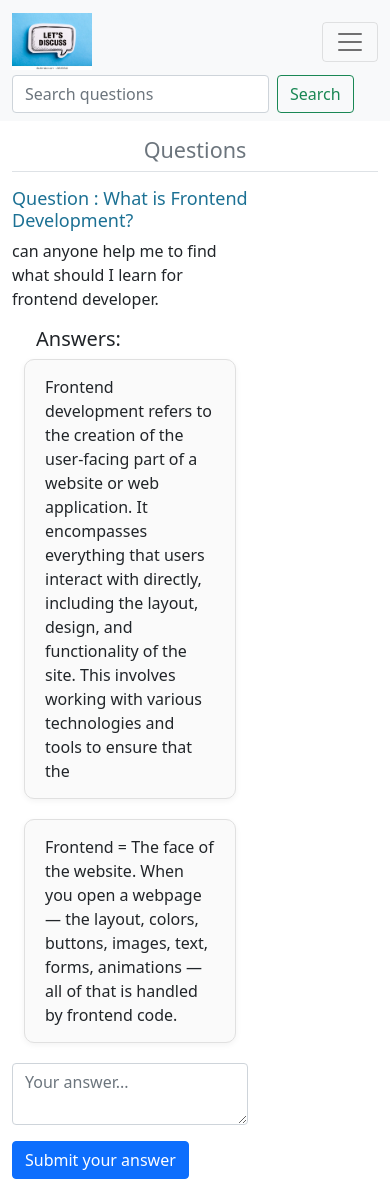
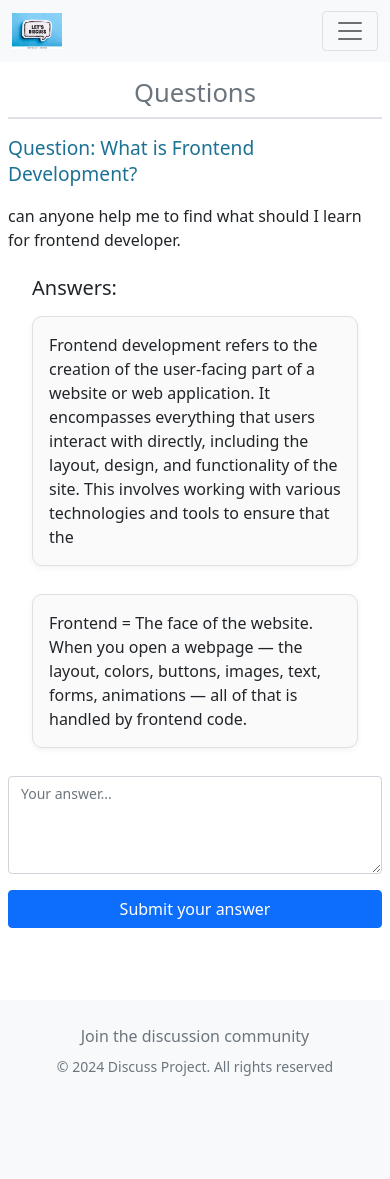
Before and after one commit to hrithiker/php-project-discuss, a PHP site: page /?q-id=1 in a window 390 px wide. After the commit the page ends 1076 px from the top, so only its background shows below. Run offline with PHP 8.4, Linux system fonts and the light colour scheme; data comes from the database, SQL or seed files in the repository; data that the repository does not hold is empty.

Commit message:
Many changes are done. Mobile view are done. Causeable  error fixed.

```diff
--- a/client/answers.php
+++ b/client/answers.php
@@ -1,16 +1,20 @@
 <div class="container">
-    <div class="">
-    <h5 style="text-align: left !important;">Answers:</h5>
+    <div class="row">
+        <div class="col-12">
+            <h5 class="mb-3">Answers:</h5>
 
             <?php
             $query = "select * from answers where question_id=$qid";
             $result = $conn->query($query);
             foreach ($result as $row) {
                 $answer = $row['answer'];
-            echo "<div class='row'>
-<p class='answer-wrapper'>$answer</p>
+                echo "<div class='row mb-3'>
+                        <div class='col-12'>
+                            <div class='answer-wrapper p-3'>$answer</div>
+                        </div>
                     </div>";
             }
             ?>
         </div>
     </div>
+</div>
--- a/client/commonFiles.php
+++ b/client/commonFiles.php
@@ -1,3 +1,9 @@
-<link href="https://cdn.jsdelivr.net/npm/bootstrap@5.0.2/dist/css/bootstrap.min.css" rel="stylesheet" integrity="sha384-EVSTQN3/azprG1Anm3QDgpJLIm9Nao0Yz1ztcQTwFspd3yD65VohhpuuCOmLASjC" crossorigin="anonymous">
-<script src="https://cdn.jsdelivr.net/npm/bootstrap@5.0.2/dist/js/bootstrap.bundle.min.js" integrity="sha384-MrcW6ZMFYlzcLA8Nl+NtUVF0sA7MsXsP1UyJoMp4YLEuNSfAP+JcXn/tWtIaxVXM" crossorigin="anonymous"></script>
-<link rel="stylesheet" href="./public/styles.css" />
+<!-- Bootstrap CSS -->
+<link
+    href="https://cdn.jsdelivr.net/npm/bootstrap@5.0.2/dist/css/bootstrap.min.css"
+    rel="stylesheet"
+    integrity="sha384-EVSTQN3/azprG1Anm3QDgpJLIm9Nao0Yz1ztcQTwFspd3yD65VohhpuuCOmLASjC"
+    crossorigin="anonymous">
+
+<!-- Custom Styles -->
+<link rel="stylesheet" href="./public/styles.css">
--- /dev/null
+++ b/client/footer.php
@@ -0,0 +1,10 @@
+<footer class="bg-light py-4 mt-5">
+    <div class="container">
+        <div class="row">
+            <div class="col-12 text-center">
+                <p class="text-muted mb-2">Join the discussion community</p>
+                <p class="mb-0 text-muted small">&copy; 2024 Discuss Project. All rights reserved</p>
+            </div>
+        </div>
+    </div>
+</footer>
--- a/client/header.php
+++ b/client/header.php
@@ -9,7 +9,7 @@
 ?>
 
 <nav class="navbar navbar-expand-lg navbar-light bg-light">
-    <div class="container   ">
+    <div class="container">
         <a class="navbar-brand" href="./">
             <img src="./public/discuss.webp" alt="iso">
         </a>
@@ -20,14 +20,15 @@
         </button>
 
         <div class="collapse navbar-collapse" id="navbarNav">
-            <ul class="navbar-nav">
+            <!-- Added me-auto to push search form to right -->
+            <ul class="navbar-nav me-auto">
                 <li class="nav-item">
                     <a class="nav-link active" aria-current="page" href="./">Home</a>
                 </li>
 
                 <?php if ($username): ?>
                     <li class="nav-item">
-                        <a class="nav-link " href="./server/requests.php?logout=true">
+                        <a class="nav-link" href="./server/requests.php?logout=true">
                             Logout (<?php echo ucfirst(htmlspecialchars($username)); ?>)
                         </a>
                     </li>
@@ -41,19 +42,21 @@
                     <li class="nav-item">
                         <a class="nav-link" href="?signup=true">SignUp</a>
                     </li>
-                    <li class="nav-item"> <a class="nav-link" href="?login=true">Login</a>
+                    <li class="nav-item">
+                        <a class="nav-link" href="?login=true">Login</a>
                     </li>
-
                 <?php endif; ?>
 
                 <li class="nav-item">
                     <a class="nav-link" href="?latest=true">Latest Questions</a>
                 </li>
             </ul>
+
+            <!-- Moved search form inside collapse and added mobile styling -->
+            <form class="d-flex mt-3 mt-lg-0" action="">
+                <input class="form-control me-2" name="search" type="search" placeholder="Search questions">
+                <button class="btn btn-outline-success" type="submit">Search</button>
+            </form>
         </div>
-        <form class="d-flex" action="">
-            <input class="form-control me-2" name="search" type="search" placeholder="Search questions">
-            <button class="btn btn-outline-success" type="submit">Search</button>
-        </form>
     </div>
 </nav>
--- a/client/questiondetail.php
+++ b/client/questiondetail.php
@@ -1,44 +1,46 @@
-<div class="container mt-3 ">
-<h4 class="heading text-secondary fw-semibold border-bottom pb-2 mb-3">Questions </h4>
+<div class="container mt-3">
+    <h4 class="heading text-secondary fw-semibold border-bottom pb-2 mb-3">Questions</h4>
+
     <div class="row">
-        <div class="col-8">
+        <!-- Main Content - becomes full width on mobile -->
+        <div class="col-12 col-lg-8">
             <?php
             include("./common/db.php");
-            $query = "select * from questions where id =$qid";
+            $query = "select * from questions where id = $qid";
             $result = $conn->query($query);
             $row = $result->fetch_assoc();
-            // $cid = $row['category_id'];
-            echo "<h4 class='margin-bottom-15 question-title'>Question : " . $row['title'] . "</h4>
-                   <p class='margin-bottom-15'>" . $row['description'] . "</p>";
+
+            echo "<h4 class='question-title mb-3'>Question: " . htmlspecialchars($row['title']) . "</h4>
+                   <p class='mb-4'>" . htmlspecialchars($row['description']) . "</p>";
+
             include("./client/answers.php");
             ?>
+
             <form action="./server/requests.php" method="post">
                 <input type="hidden" name="question_id" value="<?php echo $qid ?>">
-                <textarea name="answer" class="form-control mb-3" placeholder="Your answer..."></textarea>
-
-                <button class="btn btn-primary">Submit your answer</button>
+                <textarea name="answer" class="form-control mb-3" placeholder="Your answer..." rows="4"></textarea>
+                <button class="btn btn-primary w-100 w-md-auto">Submit your answer</button>
             </form>
         </div>
-        <div class="col-4">
 
+        <!-- Sidebar - stacks below on mobile -->
+        <div class="col-12 col-lg-4 mt-4 mt-lg-0">
             <!-- <?php
                     $categoryQuery = "select name from category where id=$cid";
                     $categoryResult = $conn->query($categoryQuery);
                     $categoryRow = $categoryResult->fetch_assoc();
-                    echo "<h1>" . ucfirst($categoryRow['name']) . "</h1>";
+                    echo "<h5 class='mb-3'>" . ucfirst($categoryRow['name']) . "</h5>";
                     $query = "select * from questions where category_id=$cid and id!=$qid";
                     $result = $conn->query($query);
                     foreach ($result as $row) {
                         $id = $row['id'];
                         $title = $row['title'];
 
-                        echo "<div class='question-list'>
-                <h4><a href=?q-id=$id>$title</a></h4>
+                        echo "<div class='question-list mb-2'>
+                <h6><a href=?q-id=$id>$title</a></h6>
                 </div>";
                     }
                     ?> -->
         </div>
-
-
     </div>
 </div>
--- a/index.php
+++ b/index.php
@@ -11,7 +11,6 @@
 <body>
     <?php
     session_start();
-    include('./client/commonFiles.php');
     include('./client/header.php');
 
     $user = $_SESSION['user'] ?? null;
@@ -28,30 +27,42 @@
         // Only allow logged-in users to view question details
         $qid = $_GET['q-id'];
         include('./client/questiondetail.php');
-    } else if (isset($_GET['u-id'])) {
-        $uid = $_SESSION['user']['user_id'];;
+    } elseif (isset($_GET['u-id'])) {
+        $uid = $_SESSION['user']['user_id'];
         include('./client/questions.php');
-    } else if (isset($_GET['latest'])) {
+    } elseif (isset($_GET['latest'])) {
         include('./client/questions.php');
-    } else if (isset($_GET['search'])) {
-        $search  = $_GET['search'];
+    } elseif (isset($_GET['search'])) {
+        $search = $_GET['search'];
         include('./client/questions.php');
     } else {
         include('./client/questions.php');
     }
-    //  else {
-    //     if ($username) {
-    //         // echo "Here are some of the latest questions:";
-    //         include('./client/questions.php');
-    //         // echo "<h3>HI! Welcome back, <span class='text-primary'>" . ucfirst(htmlspecialchars($username)) . "</span> 👋</h3>";
 
+    include('./client/footer.php');
+    ?>
 
-    //     } else {
-    //         echo "<h2> HI! Welcome to Discuss HOMEPAGE  👋</h2>";
-    //     }
-    //     echo '</div>';
-    // }
-    ?>
+    <!-- ✅ Bootstrap JS Bundle (includes Popper) -->
+    <script
+        src="https://cdn.jsdelivr.net/npm/bootstrap@5.0.2/dist/js/bootstrap.bundle.min.js"
+        integrity="sha384-MrcW6ZMFYlzcLA8Nl+NtUVF0sA7MsXsP1UyJoMp4YLEuNSfAP+JcXn/tWtIaxVXM"
+        crossorigin="anonymous"></script>
+
+    <!-- ✅ Optional helper to close dropdown/collapse after clicking a link -->
+    <script>
+        document.addEventListener('DOMContentLoaded', () => {
+            document.querySelectorAll('.navbar-nav a').forEach(link => {
+                link.addEventListener('click', () => {
+                    const navbarCollapse = document.querySelector('.navbar-collapse');
+                    if (navbarCollapse && navbarCollapse.classList.contains('show')) {
+                        new bootstrap.Collapse(navbarCollapse, {
+                            toggle: true
+                        });
+                    }
+                });
+            });
+        });
+    </script>
 
 </body>
 
--- a/public/styles.css
+++ b/public/styles.css
@@ -1,17 +1,24 @@
-.navbar-brand img{
+/* ===== GLOBAL STYLES ===== */
+
+a {
+  color: #1c7194 !important;
+  text-decoration: none;
+}
+
+.navbar-brand img {
   max-width: 80px;
   height: auto;
 }
-a{
-    color: #1c7194 !important;
-}
-.heading{
-    font-size: 3 rem;
-    /* font-weight: bold; */
+
+/* ===== HEADING ===== */
+.heading {
+  font-size: 3rem;
   margin-bottom: 40px;
   text-align: center;
   color: #333;
 }
+
+/* ===== QUESTION LIST ===== */
 .question-list {
   border: 1px solid #e0e0e0;
   border-radius: 10px;
@@ -19,34 +26,46 @@
   margin-bottom: 10px;
   background-color: #fafafa;
   box-shadow: 0 2px 6px rgba(0, 0, 0, 0.05);
-    transition: box-shadow 0.3s ease;
+  transition: box-shadow 0.3s ease, transform 0.2s ease;
 }
+
 .question-list:hover {
-    box-shadow: 0 4px 12px rgba(0, 0, 0, 0.45);
+  box-shadow: 0 4px 12px rgba(0, 0, 0, 0.1);
+  transform: translateY(-1px);
 }
+
 .question-list h4 {
   margin: 0;
   font-size: 1.4rem;
 }
-.question-list a,.question-title {
+
+.question-list a,
+.question-title {
   font-size: 18px;
-    text-decoration: none;
   color: #1c7194 !important;
 }
+
 .question-list .delete-link {
   color: red !important;
   text-decoration: none;
   font-size: 14px;
   padding-left: 10px;
 }
+
 .question-list .delete-link:hover {
   text-decoration: underline;
 }
 
-.my-question{
+/* ===== MY QUESTION ===== */
+.my-question {
   display: flex;
   justify-content: space-between;
+  align-items: center;
+  flex-wrap: wrap;
+  gap: 10px;
 }
+
+/* ===== ANSWER WRAPPER ===== */
 .answer-wrapper {
   border: 1px solid #e0e0e0;
   border-radius: 10px;
@@ -54,13 +73,228 @@
   margin-bottom: 20px;
   background-color: #fafafa;
   box-shadow: 0 2px 6px rgba(0, 0, 0, 0.05);
-    transition: box-shadow 0.3s ease;
+  transition: box-shadow 0.3s ease, transform 0.2s ease;
 }
 
 .answer-wrapper:hover {
   box-shadow: 0 4px 12px rgba(0, 0, 0, 0.1);
+  transform: translateY(-1px);
 }
+
+/* ===== DELETE LINK ===== */
 .delete-link {
-    color: black !important;
+  color: #dc3545 !important;
+  text-decoration: none;
+  font-size: 13px;
+  padding: 4px 8px;
+  border: 1px solid #dc3545;
+  border-radius: 4px;
+  background: white;
+  transition: all 0.2s ease;
+  white-space: nowrap;
+}
+
+.delete-link:hover {
+  background: #dc3545;
+  color: white !important;
   text-decoration: none;
 }
+
+/* ===== NAVBAR STYLING ===== */
+.navbar {
+  position: relative;
+  z-index: 1020;
+}
+
+.navbar-collapse {
+  transition: height 0.3s ease;
+  z-index: 1010;
+}
+
+/* ===== RESPONSIVENESS ===== */
+
+/* Tablets and below */
+@media (max-width: 991.98px) {
+  .navbar-collapse {
+    background-color: #f8f9fa;
+    padding: 15px;
+    border-radius: 5px;
+    margin-top: 10px;
+    box-shadow: 0 2px 10px rgba(0, 0, 0, 0.1);
+  }
+
+  .navbar-toggler {
+    border: 1px solid rgba(0, 0, 0, 0.1);
+  }
+
+  .navbar-toggler:focus,
+  .navbar-toggler:active {
+    outline: none;
+    box-shadow: 0 0 0 2px rgba(28, 113, 148, 0.3);
+  }
+
+  .navbar-nav {
+    margin-bottom: 15px;
+    text-align: center;
+  }
+
+  .nav-item {
+    margin: 5px 0;
+  }
+
+  .nav-link {
+    font-size: 16px !important;
+    padding: 8px 15px !important;
+  }
+
+  .navbar .d-flex {
+    flex-direction: column;
+    width: 100%;
+    margin-top: 10px;
+  }
+
+  .navbar .form-control {
+    margin-bottom: 8px;
+    width: 100%;
+  }
+
+  .navbar .btn {
+    width: 100%;
+  }
+}
+
+/* Small tablets and large phones */
+@media (max-width: 768px) {
+  .navbar-brand img {
+    max-width: 60px;
+  }
+
+  .heading {
+    font-size: 2rem;
+    margin-bottom: 25px;
+    padding-bottom: 10px;
+    border-bottom: 2px solid #dee2e6 !important;
+  }
+
+  .question-list {
+    padding: 12px 15px;
+    margin-bottom: 8px;
+  }
+
+  .question-list h4 {
+    font-size: 1.2rem;
+  }
+
+  .question-list a,
+  .question-title {
+    font-size: 16px;
+  }
+
+  .answer-wrapper {
+    padding: 12px 15px;
+    margin-bottom: 15px;
+  }
+
+  .my-question {
+    flex-direction: column;
+    align-items: flex-start;
+    gap: 8px;
+  }
+
+  .delete-link {
+    font-size: 12px;
+    padding: 3px 6px;
+  }
+
+  .container.mt-3 {
+    margin-top: 1rem !important;
+    padding: 0 10px;
+  }
+}
+
+/* Mobile phones */
+@media (max-width: 576px) {
+  .navbar-brand img {
+    max-width: 50px;
+  }
+
+  .heading {
+    font-size: 1.6rem !important;
+    margin-bottom: 20px;
+  }
+
+  .question-list {
+    padding: 10px 12px;
+    margin-bottom: 6px;
+  }
+
+  .question-list h4 {
+    font-size: 1.1rem;
+  }
+
+  .question-list a,
+  .question-title {
+    font-size: 15px;
+  }
+
+  .answer-wrapper {
+    padding: 10px 12px;
+    margin-bottom: 12px;
+  }
+
+  .my-question {
+    flex-direction: column;
+    gap: 10px;
+  }
+
+  .container.mt-3 {
+    padding: 0 8px;
+  }
+}
+
+/* Extra small phones */
+@media (max-width: 375px) {
+  .heading {
+    font-size: 1.4rem !important;
+    margin-bottom: 15px;
+  }
+
+  .question-list {
+    padding: 8px 10px;
+  }
+
+  .question-list h4 {
+    font-size: 1rem;
+  }
+
+  .answer-wrapper {
+    padding: 8px 10px;
+  }
+
+  .my-question a {
+    font-size: 13px;
+  }
+
+  .delete-link {
+    font-size: 11px;
+    padding: 2px 5px;
+  }
+}
+
+/* ===== QUESTION DETAIL ===== */
+@media (max-width: 768px) {
+  .question-title {
+    font-size: 1.3rem !important;
+    line-height: 1.4;
+  }
+
+  textarea.form-control {
+    font-size: 14px;
+  }
+}
+
+@media (max-width: 576px) {
+  .question-title {
+    font-size: 1.2rem !important;
+  }
+}
```
Also changed, not shown: client/ask.php (+13 -13 lines), client/login.php (+13 -4 lines), client/questions.php (+11 -7 lines), client/signUp.php (+20 -14 lines), documents.txt (added, +10 -0 lines). Lines whose indentation alone changed are shown as unchanged.
